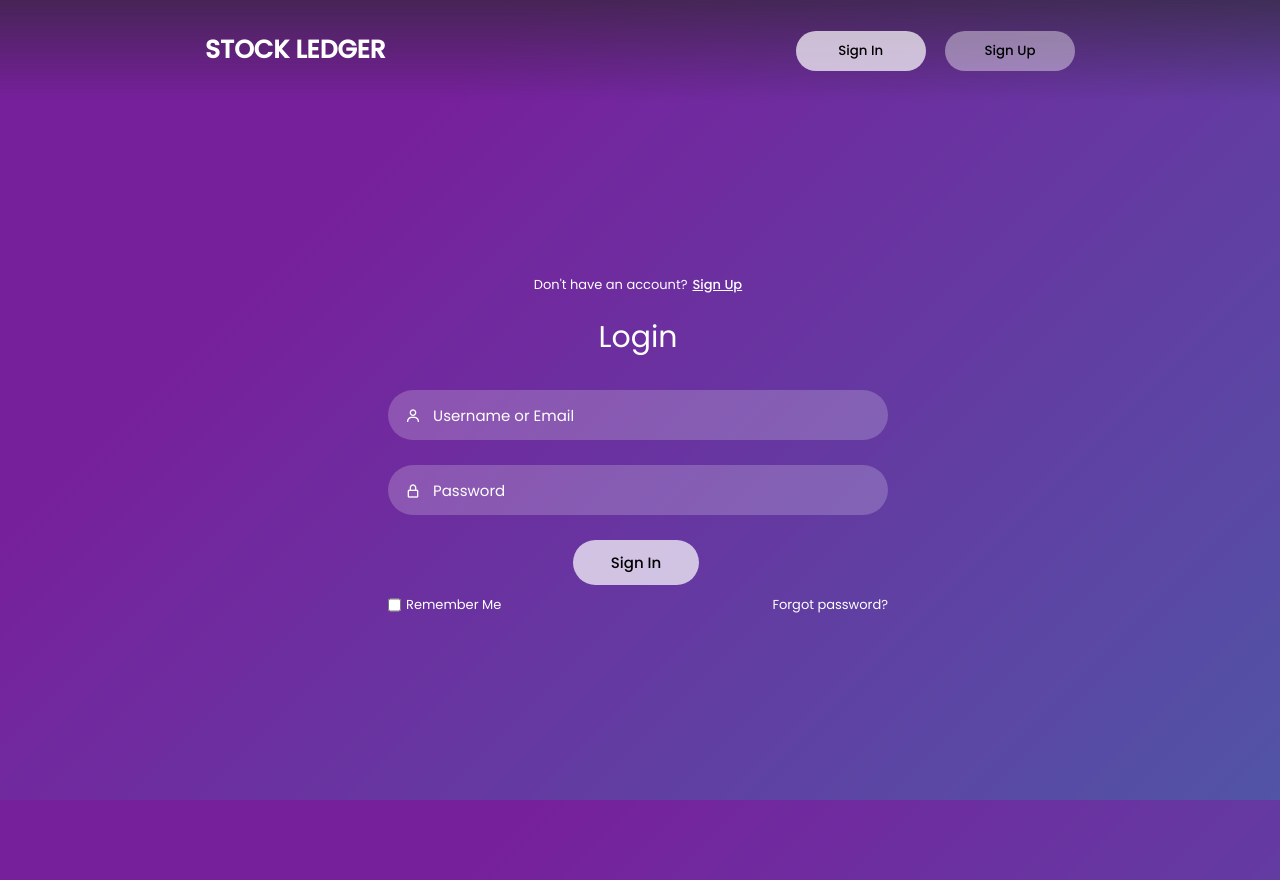
After one commit to tharsikan1999/Stock-Ledger, a CodeIgniter app: page /Stock-Ledger/index.php/welcome/logView in a window 1280 px wide. The commit adds this page. Run offline with CodeIgniter, Linux system fonts and the light colour scheme.

Commit message:
Added the login and registration page

```diff
--- a/application/controllers/Welcome.php
+++ b/application/controllers/Welcome.php
@@ -33,6 +33,11 @@ class Welcome extends CI_Controller
   {
     $this->load->view('manager/report.php');
   }
+  public function logView()
+  {
+    $this->load->view('manager/log.php');
+  }
+
 
 
 
--- /dev/null
+++ b/application/views/manager/log.php
@@ -0,0 +1,216 @@
+<!DOCTYPE html>
+<html lang="en">
+<head>
+    <meta charset="UTF-8">
+    <meta http-equiv="X-UA-Compatible" content="IE=edge">
+    <meta name="viewport" content="width=device-width, initial-scale=1.0">
+    <link href='https://unpkg.com/boxicons@2.1.4/css/boxicons.min.css' rel='stylesheet'>
+    <link rel="stylesheet" href="<?php echo base_url(); ?>resources/frontend/style1.css">
+    <title>Login & Registration</title>
+</head>
+<body>
+ <div class="wrapper">
+    <nav class="nav">
+        <div class="nav-logo">
+            <p>STOCK LEDGER </p>
+        </div>
+
+        <div class="nav-button">
+            <button class="btn white-btn" id="loginBtn" onclick="login()">Sign In</button>
+            <button class="btn" id="registerBtn" onclick="register()">Sign Up</button>
+        </div>
+        <div class="nav-menu-btn">
+            <i class="bx bx-menu" onclick="myMenuFunction()"></i>
+        </div>
+    </nav>
+
+<!----------------------------- Form box ----------------------------------->
+    <div class="form-box">
+
+        <!------------------- login form -------------------------->
+
+        <div class="login-container" id="login">
+            <div class="top">
+                <span>Don't have an account? <a href="#" onclick="register()">Sign Up</a></span>
+                <header>Login</header>
+            </div>
+            <div class="input-box">
+                <input type="text" class="input-field" placeholder="Username or Email" id="loginEmail">
+                <i class="bx bx-user"></i>
+            </div>
+            <div class="input-box">
+                <input type="password" class="input-field" placeholder="Password" id="loginPassword">
+                <i class="bx bx-lock-alt"></i>
+            </div>
+            <div class="submit-box">
+                <input type="submit" class="submit" value="Sign In" onclick="validateLogin()">
+            </div>
+            <div class="two-col">
+                <div class="one">
+                    <input type="checkbox" id="login-check">
+                    <label for="login-check"> Remember Me</label>
+                </div>
+                <div class="two">
+                    <label><a href="#">Forgot password?</a></label>
+                </div>
+            </div>
+        </div>
+
+        <!------------------- registration form -------------------------->
+        <div class="register-container" id="register">
+            <div class="top">
+                <span>Have an account? <a href="#" onclick="login()">Login</a></span>
+                <header>Sign Up</header>
+            </div>
+            <div class="two-forms">
+                <div class="input-box">
+                    <input type="text" class="input-field" placeholder="Firstname" id="regFirstName">
+                    <i class="bx bx-user"></i>
+                </div>
+                <div class="input-box">
+                    <input type="text" class="input-field" placeholder="Lastname" id="regLastName">
+                    <i class="bx bx-user"></i>
+                </div>
+            </div>
+            <div class="input-box">
+                <input type="text" class="input-field" placeholder="Email" id="regEmail">
+                <i class="bx bx-envelope"></i>
+            </div>
+            <div class="input-box">
+                <input type="text" class="input-field" placeholder="Division" id="regDivision">
+                <i class="bx bx-home"></i>
+            </div>
+            <div class="input-box">
+                <input type="password" class="input-field" placeholder="Password" id="regPassword">
+                <i class="bx bx-lock-alt"></i>
+            </div>
+            <div class="input-box">
+                <input type="password" class="input-field" placeholder="Confirm Password" id="regConfirmPassword">
+                <i class="bx bx-lock-alt"></i>
+            </div>
+            <div class="submit-box">
+                <input type="submit" class="submit" value="Register" onclick="validateRegistration()">
+            </div>
+            <div class="two-col">
+                <div class="one">
+                    <input type="checkbox" id="register-check">
+                    <label for="register-check"> Remember Me</label>
+                </div>
+
+            </div>
+        </div>
+    </div>
+</div>
+
+
+<script>
+    function myMenuFunction() {
+        var i = document.getElementById("navMenu");
+
+        if(i.className === "nav-menu") {
+            i.className += " responsive";
+        } else {
+            i.className = "nav-menu";
+        }
+    }
+
+    function login() {
+        var a = document.getElementById("loginBtn");
+        var b = document.getElementById("registerBtn");
+        var x = document.getElementById("login");
+        var y = document.getElementById("register");
+
+        x.style.left = "4px";
+        y.style.right = "-520px";
+        a.className += " white-btn";
+        b.className = "btn";
+        x.style.opacity = 1;
+        y.style.opacity = 0;
+    }
+
+    function register() {
+        var a = document.getElementById("loginBtn");
+        var b = document.getElementById("registerBtn");
+        var x = document.getElementById("login");
+        var y = document.getElementById("register");
+
+        x.style.left = "-510px";
+        y.style.right = "5px";
+        a.className = "btn";
+        b.className += " white-btn";
+        x.style.opacity = 0;
+        y.style.opacity = 1;
+    }
+
+    function validateLogin() {
+        var email = document.getElementById("loginEmail").value;
+        var password = document.getElementById("loginPassword").value;
+
+        if (email.trim() === "") {
+            alert("Please enter your email.");
+            return false;
+        }
+
+        if (password.trim() === "") {
+            alert("Please enter your password.");
+            return false;
+        }
+
+        // Perform additional login validation logic here
+
+        // If validation passes, submit the form or redirect to the desired page
+        alert("Login successful!");
+    }
+
+    function validateRegistration() {
+        var firstName = document.getElementById("regFirstName").value;
+        var lastName = document.getElementById("regLastName").value;
+        var email = document.getElementById("regEmail").value;
+        var division = document.getElementById("regDivision").value;
+        var password = document.getElementById("regPassword").value;
+        var confirmPassword = document.getElementById("regConfirmPassword").value;
+
+        if (firstName.trim() === "") {
+            alert("Please enter your first name.");
+            return false;
+        }
+
+        if (lastName.trim() === "") {
+            alert("Please enter your last name.");
+            return false;
+        }
+
+        if (email.trim() === "") {
+            alert("Please enter your email.");
+            return false;
+        }
+
+        if (division.trim() === "") {
+            alert("Please enter your division.");
+            return false;
+        }
+
+        if (password.trim() === "") {
+            alert("Please enter a password.");
+            return false;
+        }
+
+        if (confirmPassword.trim() === "") {
+            alert("Please confirm your password.");
+            return false;
+        }
+
+        if (password !== confirmPassword) {
+            alert("Passwords do not match.");
+            return false;
+        }
+
+        // Perform additional registration validation logic here
+
+        // If validation passes, submit the form or redirect to the desired page
+        alert("Registration successful!");
+    }
+</script>
+
+</body>
+</html>
--- /dev/null
+++ b/resources/frontend/style1.css
@@ -0,0 +1,249 @@
+@import url('https://fonts.googleapis.com/css2?family=Poppins:wght@400;500&display=swap');
+*{
+    margin: 0;
+    padding: 0;
+    box-sizing: border-box;
+    font-family: 'Poppins', sans-serif;
+}
+body{
+    background-size: cover;
+    background-repeat: no-repeat;
+    background-attachment: fixed;
+    overflow: hidden;
+    background-color: #6e72fc;
+    background-image: linear-gradient(315deg, #6e72fc 0%, #ad1deb 74%);
+
+}
+.wrapper{
+    display: flex;
+    justify-content: center;
+    align-items: center;
+    min-height: 110vh;
+    background: rgba(39, 39, 39, 0.4);
+}
+.nav{
+    position: fixed;
+    top: 0;
+    display: flex;
+    justify-content: space-around;
+    width: 100%;
+    height: 100px;
+    line-height: 100px;
+    background: linear-gradient(rgba(39,39,39, 0.6), transparent);
+    z-index: 100;
+}
+.nav-logo p{
+    color: white;
+    font-size: 25px;
+    font-weight: 600;
+}
+.nav-menu ul{
+    display: flex;
+}
+.nav-menu ul li{
+    list-style-type: none;
+}
+.nav-menu ul li .link{
+    text-decoration: none;
+    font-weight: 500;
+    color: #fff;
+    padding-bottom: 15px;
+    margin: 0 25px;
+}
+.link:hover, .active{
+    border-bottom: 2px solid #fff;
+}
+.nav-button .btn{
+    width: 130px;
+    height: 40px;
+    font-weight: 500;
+    background: rgba(255, 255, 255, 0.4);
+    border: none;
+    border-radius: 30px;
+    cursor: pointer;
+    transition: .3s ease;
+}
+.btn:hover{
+    background: rgba(255, 255, 255, 0.3);
+}
+#registerBtn{
+    margin-left: 15px;
+}
+.btn.white-btn{
+    background: rgba(255, 255, 255, 0.7);
+}
+.btn.btn.white-btn:hover{
+    background: rgba(255, 255, 255, 0.5);
+}
+.nav-menu-btn{
+    display: none;
+}
+.form-box{
+    position: relative;
+    display: flex;
+    align-items: center;
+    justify-content: center;
+    width: 512px;
+    height: 620px;
+    overflow: hidden;
+    z-index: 2;
+}
+.login-container{
+    position: absolute;
+    left: 4px;
+    width: 500px;
+    display: flex;
+    flex-direction: column;
+    transition: .5s ease-in-out;
+}
+.register-container{
+    position: absolute;
+    right: -520px;
+    width: 500px;
+    display: flex;
+    flex-direction: column;
+    transition: .5s ease-in-out;
+}
+.top span{
+    color: #fff;
+    font-size: small;
+    padding: 10px 0;
+    display: flex;
+    justify-content: center;
+}
+.top span a{
+    font-weight: 500;
+    color: #fff;
+    margin-left: 5px;
+}
+header{
+    color: #fff;
+    font-size: 30px;
+    text-align: center;
+    padding: 10px 0 30px 0;
+}
+.two-forms{
+    display: flex;
+    gap: 10px;
+}
+.input-field{
+    font-size: 15px;
+    background: rgba(255, 255, 255, 0.2);
+    color: #fff;
+    height: 50px;
+    width: 100%;
+    padding: 0 10px 0 45px;
+    border: none;
+    border-radius: 30px;
+    outline: none;
+    transition: .2s ease;
+}
+.input-field:hover, .input-field:focus{
+    background: rgba(255, 255, 255, 0.25);
+}
+::-webkit-input-placeholder{
+    color: #fff;
+}
+.input-box i{
+    position: relative;
+    top: -35px;
+    left: 17px;
+    color: #fff;
+}
+
+.submit-box {
+    padding-left: 185px;
+}
+
+.submit{
+    font-size: 15px;
+    font-weight: 500;
+    color: black;
+    height: 45px;
+    width: 40%;
+    border: none;
+    border-radius: 30px;
+    outline: none;
+    background: rgba(255, 255, 255, 0.7);
+    cursor: pointer;
+    transition: .3s ease-in-out;
+
+
+}
+.submit:hover{
+    background: rgba(255, 255, 255, 0.5);
+    box-shadow: 1px 5px 7px 1px rgba(0, 0, 0, 0.2);
+}
+.two-col{
+    display: flex;
+    justify-content: space-between;
+    color: #fff;
+    font-size: small;
+    margin-top: 10px;
+}
+.two-col .one{
+    display: flex;
+    gap: 5px;
+}
+.two label a{
+    text-decoration: none;
+    color: #fff;
+}
+.two label a:hover{
+    text-decoration: underline;
+}
+@media only screen and (max-width: 786px){
+    .nav-button{
+        display: none;
+    }
+    .nav-menu.responsive{
+        top: 100px;
+    }
+    .nav-menu{
+        position: absolute;
+        top: -800px;
+        display: flex;
+        justify-content: center;
+        background: rgba(255, 255, 255, 0.2);
+        width: 100%;
+        height: 90vh;
+        backdrop-filter: blur(20px);
+        transition: .3s;
+    }
+    .nav-menu ul{
+        flex-direction: column;
+        text-align: center;
+    }
+    .nav-menu-btn{
+        display: block;
+    }
+    .nav-menu-btn i{
+        font-size: 25px;
+        color: #fff;
+        padding: 10px;
+        background: rgba(255, 255, 255, 0.2);
+        border-radius: 50%;
+        cursor: pointer;
+        transition: .3s;
+    }
+    .nav-menu-btn i:hover{
+        background: rgba(255, 255, 255, 0.15);
+    }
+}
+@media only screen and (max-width: 540px) {
+    .wrapper{
+        min-height: 100vh;
+    }
+    .form-box{
+        width: 100%;
+        height: 500px;
+    }
+    .register-container, .login-container{
+        width: 100%;
+        padding: 0 20px;
+    }
+    .register-container .two-forms{
+        flex-direction: column;
+        gap: 0;
+    }
+}
```
Also changed, not shown: application/views/manager/index.php (+4 -5 lines).
